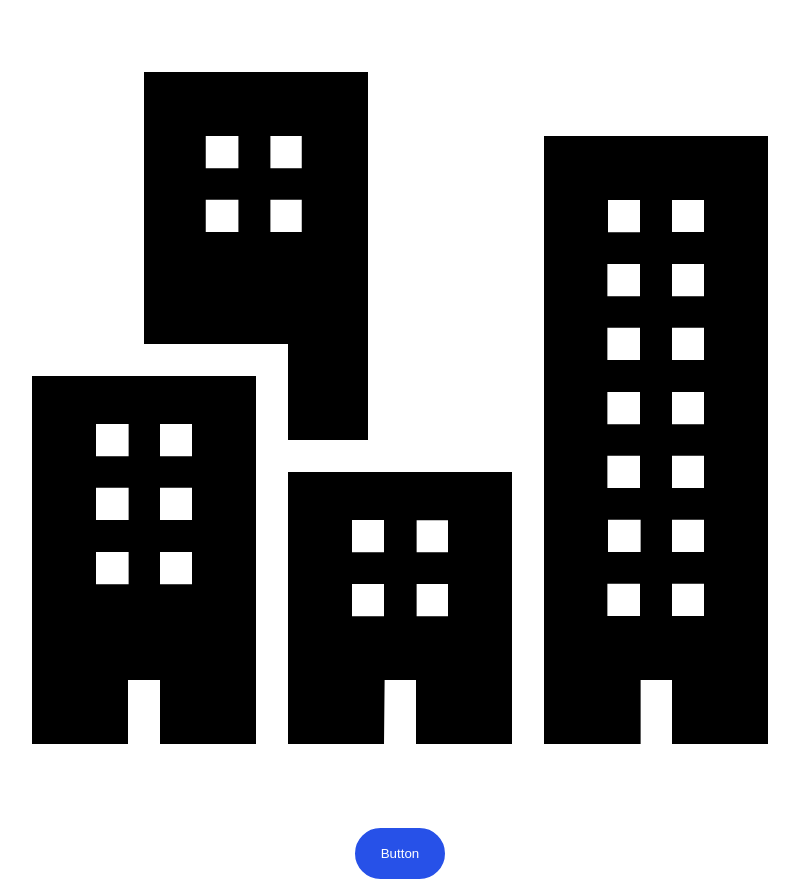
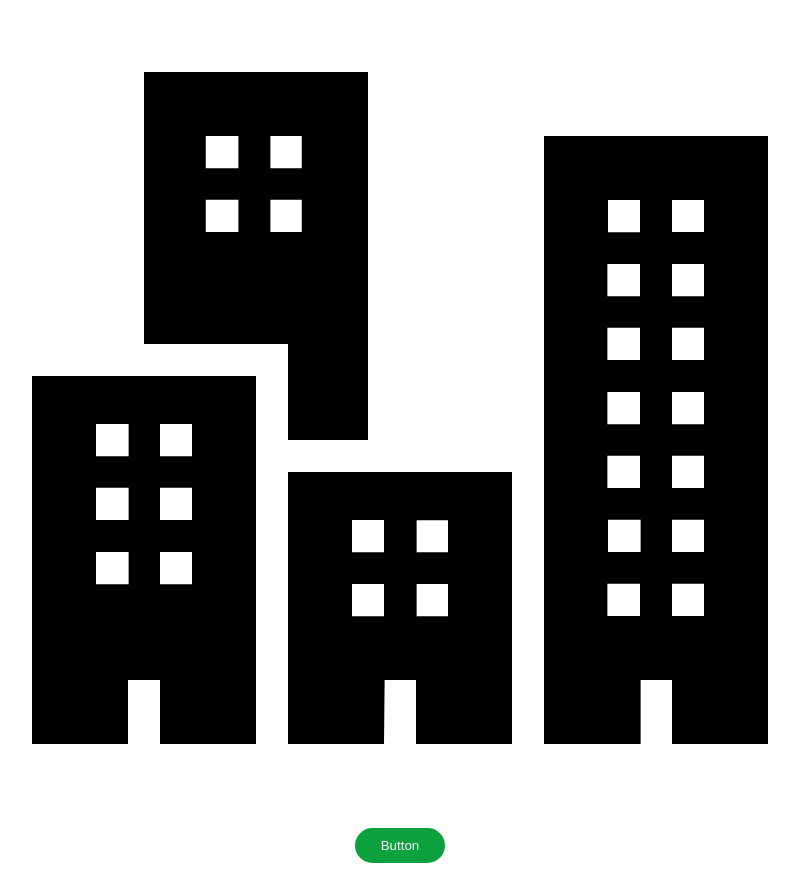
Before and after one commit to chillyweather/storybook, a React (Vite) app: page / in a window 1280 px wide. Shown: the whole page, without its empty margins (240-1039 px from the left). Built offline with nearby package versions, Linux system fonts and the light colour scheme.

Commit message:
Update file via Figma plugin

```diff
--- a/src/index.css
+++ b/src/index.css
@@ -1,13 +1,13 @@
 button {
         border-radius: 50px;
-        border: 2px solid #2751E8;
-        color: #2751E8;
+        border: 2px solid #0AA13E;
+        color: #0AA13E;
         margin: 0 1em;
-        padding: 16px 24px 16px 24px;
+        padding: 8px 24px 8px 24px;
       }
 
       button.primary {
-        background: #2751E8;
+        background: #0AA13E;
         color: white;
       }
 
@@ -17,23 +17,23 @@ button {
 
       button:hover {
         background: #fff;
-        color: #2751E8;
+        color: #0AA13E;
         cursor: pointer;
       }
 
       button.primary:hover {
-        background: #2751E8;
+        background: #0AA13E;
         color: white;
       }
 
       button.secondary:hover {
-        background: #2751E8;
+        background: #0AA13E;
         color: white;
       }
 
       button:active {
         background: #d9d9d9;
-        color: #2751E8;
+        color: #0AA13E;
         outline: none;
       }
 
```
